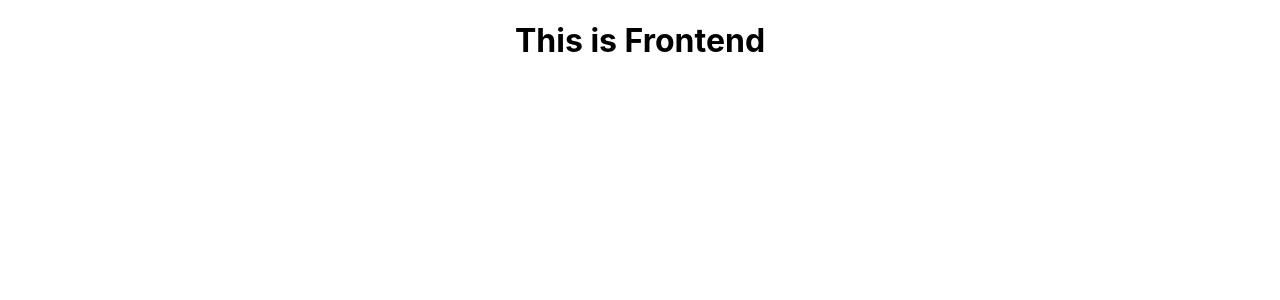
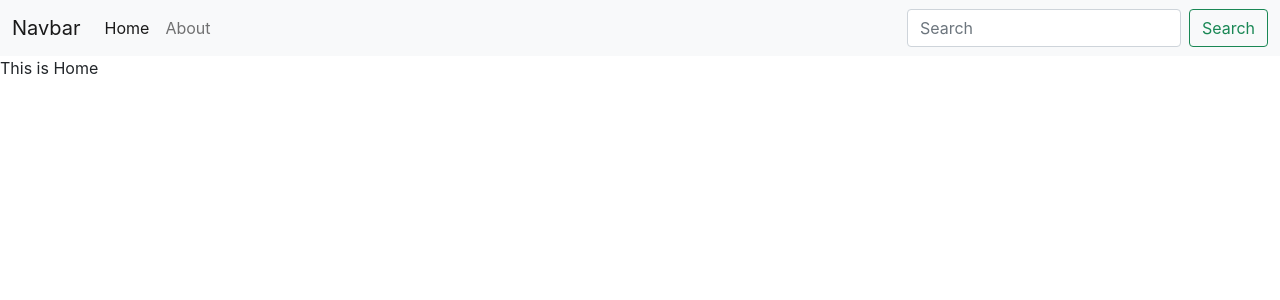
Before and after one commit to tawadkar/React-iNoteBook, a React (Create React App) app: page / in a window 1280 px wide. Shown: the top 300 px of the page. Built offline with nearby package versions, Linux system fonts and the light colour scheme.

Commit message:
V56 Creating Navbar and Routes

```diff
--- a/public/index.html
+++ b/public/index.html
@@ -15,29 +15,14 @@
       user's mobile device or desktop. See https://developers.google.com/web/fundamentals/web-app-manifest/
     -->
     <link rel="manifest" href="%PUBLIC_URL%/manifest.json" />
-    <!--
-      Notice the use of %PUBLIC_URL% in the tags above.
-      It will be replaced with the URL of the `public` folder during the build.
-      Only files inside the `public` folder can be referenced from the HTML.
-
-      Unlike "/favicon.ico" or "favicon.ico", "%PUBLIC_URL%/favicon.ico" will
-      work correctly both with client-side routing and a non-root public URL.
-      Learn how to configure a non-root public URL by running `npm run build`.
-    -->
-    <title>React App</title>
+      <!-- Bootstrap CSS -->
+    <link href="https://cdn.jsdelivr.net/npm/bootstrap@5.1.1/dist/css/bootstrap.min.css" rel="stylesheet" integrity="sha384-F3w7mX95PdgyTmZZMECAngseQB83DfGTowi0iMjiWaeVhAn4FJkqJByhZMI3AhiU" crossorigin="anonymous">
+    <title>iNoteBook - Your Notes secured in the Cloud</title>
   </head>
   <body>
     <noscript>You need to enable JavaScript to run this app.</noscript>
     <div id="root"></div>
-    <!--
-      This HTML file is a template.
-      If you open it directly in the browser, you will see an empty page.
-
-      You can add webfonts, meta tags, or analytics to this file.
-      The build step will place the bundled scripts into the <body> tag.
-
-      To begin the development, run `npm start` or `yarn start`.
-      To create a production bundle, use `npm run build` or `yarn build`.
-    -->
+       <!-- Option 1: Bootstrap Bundle with Popper -->
+    <script src="https://cdn.jsdelivr.net/npm/bootstrap@5.1.1/dist/js/bootstrap.bundle.min.js" integrity="sha384-/bQdsTh/da6pkI1MST/rWKFNjaCP5gBSY4sEBT38Q/9RBh9AH40zEOg7Hlq2THRZ" crossorigin="anonymous"></script>
   </body>
 </html>
--- a/src/App.js
+++ b/src/App.js
@@ -1,11 +1,24 @@
-import './App.css';
-import React, { Component }  from 'react';
+import "./App.css";
+import { BrowserRouter as Router, Switch, Route,} from "react-router-dom";
+import Navbar from "./components/Navbar";
+import Home from "./components/Home";
+import About from "./components/About";
 
 function App() {
   return (
-    <div className="App">
-     <h1>This is Frontend</h1>
-    </div>
+    <>
+    <Router>
+      <Navbar/>
+       <Switch>
+          <Route exact path="/">
+            <Home />
+          </Route>
+          <Route exact path="/about">
+            <About />
+          </Route>
+        </Switch>
+        </Router>
+    </>
   );
 }
 
--- /dev/null
+++ b/src/components/About.js
@@ -0,0 +1,10 @@
+import React from 'react'
+
+ const About = () => {
+    return (
+        <div>
+            This is About
+        </div>
+    )
+}
+ export default About
--- /dev/null
+++ b/src/components/Home.js
@@ -0,0 +1,12 @@
+import React from 'react'
+
+
+ const Home = () => {
+    return (
+        <div>
+            This is Home
+        </div>
+    )
+}
+
+export default Home
--- /dev/null
+++ b/src/components/Navbar.js
@@ -0,0 +1,30 @@
+import React from 'react'
+import { Link} from "react-router-dom";
+const Navbar = () => {
+    return (
+        <nav className="navbar navbar-expand-lg navbar-light bg-light">
+        <div className="container-fluid">
+          <Link className="navbar-brand" to="/">Navbar</Link>
+          <button className="navbar-toggler" type="button" data-bs-toggle="collapse" data-bs-target="#navbarSupportedContent" aria-controls="navbarSupportedContent" aria-expanded="false" aria-label="Toggle navigation">
+            <span className="navbar-toggler-icon"></span>
+          </button>
+          <div className="collapse navbar-collapse" id="navbarSupportedContent">
+            <ul className="navbar-nav me-auto mb-2 mb-lg-0">
+              <li className="nav-item">
+                <Link className="nav-link active" aria-current="page" to="/">Home</Link>
+              </li>
+              <li className="nav-item">
+                <Link className="nav-link" to="/about">About</Link>
+              </li>
+            </ul>
+            <form className="d-flex">
+              <input className="form-control me-2" type="search" placeholder="Search" aria-label="Search"/>
+              <button className="btn btn-outline-success" type="submit">Search</button>
+            </form>
+          </div>
+        </div>
+      </nav>
+    )
+}
+
+export default Navbar
```
Also changed, not shown: 1 other file (tests, documents, lock files or other folders).
